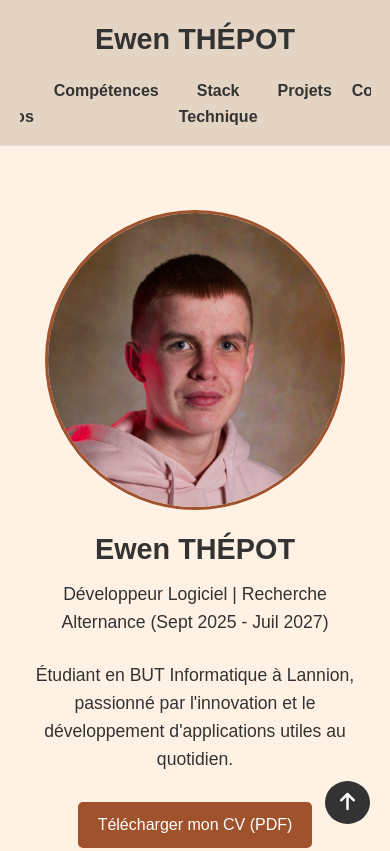
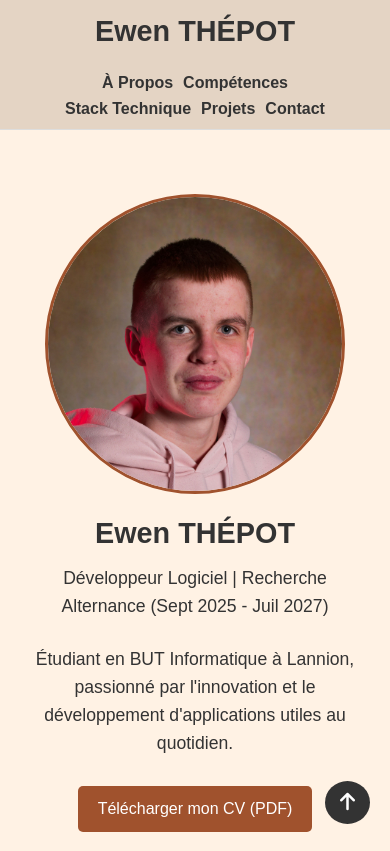
Before and after one commit to ethepot/ethepot.github.io, a plain HTML site: page index.html in a window 390 px wide. Shown: the top 851 px of the page. Drawn offline with Linux system fonts and the light colour scheme.

Commit message:
Update 1.1

```diff
--- a/assets/css/style.css
+++ b/assets/css/style.css
@@ -236,6 +236,11 @@
     width: 2em; /* Ajustez la taille selon vos préférences */
     vertical-align: middle; /* Aligne le logo avec le milieu du texte */
     margin-right: 8px; /* Espace entre le logo et le texte */
+    transition: transform 0.3s ease;
+  }
+
+  .stack-logo:hover {
+    transform: scale(1.1);
   }
 
 
@@ -519,3 +524,16 @@
       grid-template-columns: 1fr; /* Les compétences s'empilent sur une seule colonne en dessous de 768px */
   }
 }
+
+@media (max-width: 768px) {
+  header {
+    padding: 0.5rem 0;
+  }
+  nav ul {
+    flex-wrap: wrap;
+    justify-content: center;
+  }
+  nav ul li {
+    margin: 0 5px;
+  }
+}
--- a/index.html
+++ b/index.html
@@ -3,6 +3,8 @@
 <head>
     <meta charset="UTF-8">
     <meta name="viewport" content="width=device-width, initial-scale=1.0">
+    <meta name="description" content="Portfolio de Ewen Thépot, étudiant en BUT Informatique à Lannion, recherchant une alternance pour 2025-2027.">
+    <meta name="keywords" content="développeur, alternance, C, Python, Java, Lannion, portfolio">
     <title>Ewen Thépot - Développeur Logiciel Portfolio</title>
     <link rel="stylesheet" href="/assets/css/style.css">
     <link rel="stylesheet" href="https://cdnjs.cloudflare.com/ajax/libs/font-awesome/6.0.0/css/all.min.css">
```
